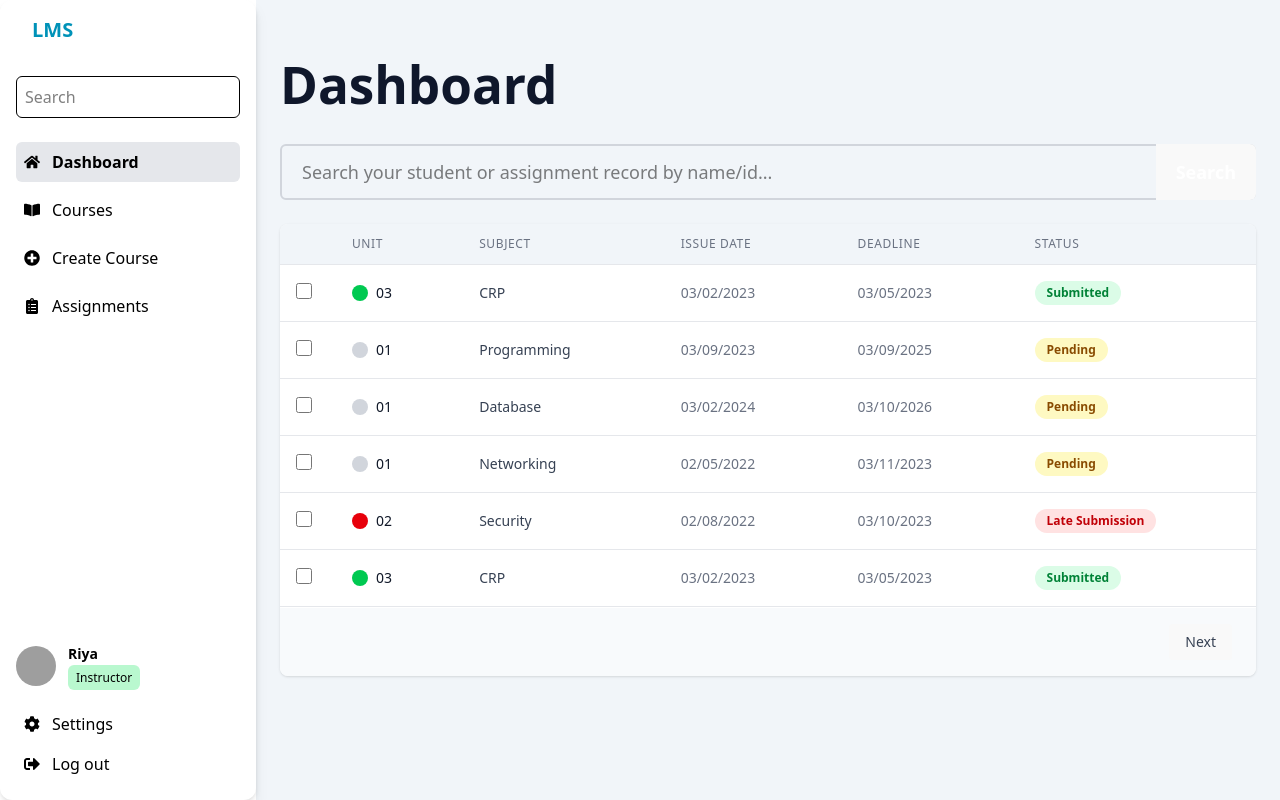
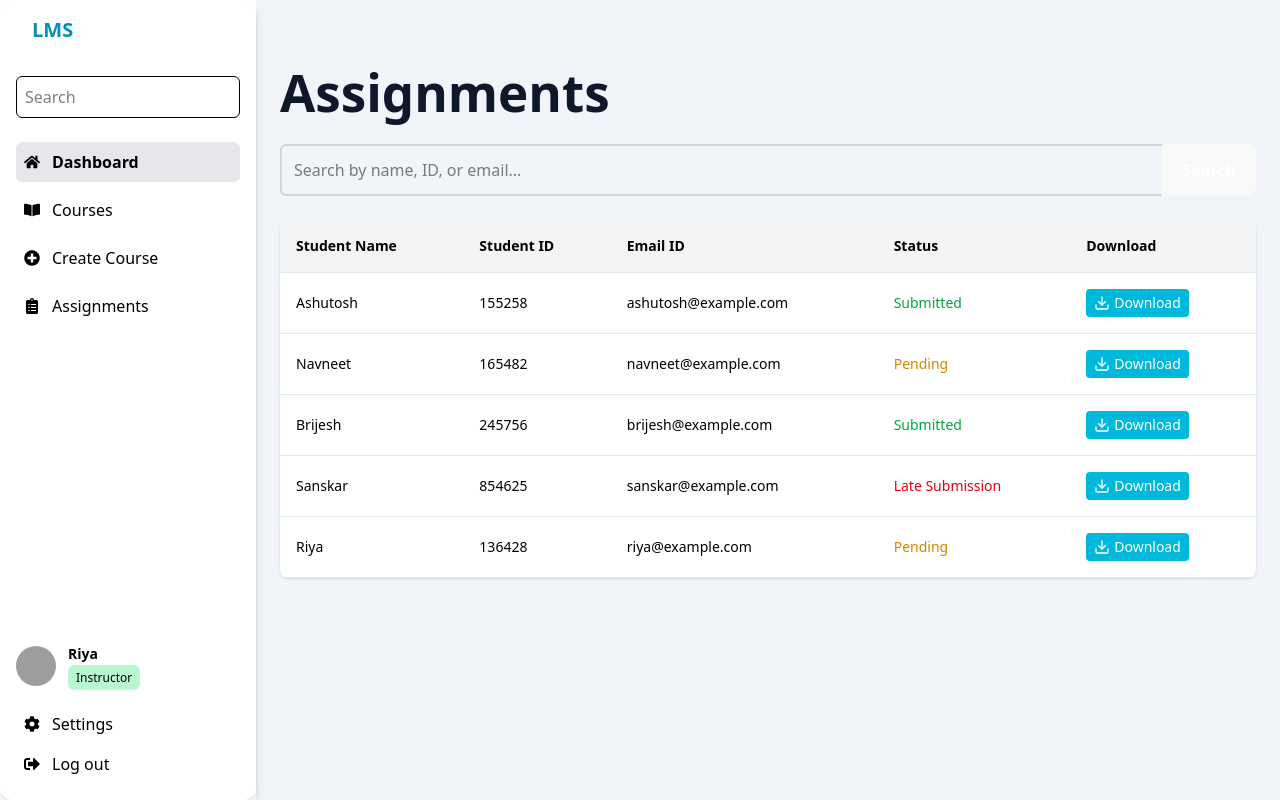
Before and after one commit to singh-aayush/Lms, a React (Vite) app: page / in a window 1280 px wide. Built offline with nearby package versions, Linux system fonts and the light colour scheme; grey boxes are pictures that could not be loaded.

Commit message:
file navigation update

```diff
--- a/src/Components/Instructor_assignment_component/assignmentPage.jsx
+++ b/src/Components/Instructor_assignment_component/assignmentPage.jsx
@@ -1,129 +1,173 @@
+// import { useState } from 'react';
+// import { FiDownload } from 'react-icons/fi';
+
+// function Assignment() {
+//   const [searchTerm, setSearchTerm] = useState('');
+
+//   const assignmentsData = [
+//     { studentName: 'Ashutosh', studentId: '155258', email: 'ashutosh@example.com', status: 'Submitted', file: '/files/assignment1.pdf' },
+//     { studentName: 'Navneet', studentId: '165482', email: 'navneet@example.com', status: 'Pending', file: '/files/assignment2.pdf' },
+//     { studentName: 'Brijesh', studentId: '245756', email: 'brijesh@example.com', status: 'Submitted', file: '/files/assignment3.pdf' },
+//     { studentName: 'Sanskar', studentId: '854625', email: 'sanskar@example.com', status: 'Late Submission', file: '/files/assignment4.pdf' },
+//     { studentName: 'Riya', studentId: '136428', email: 'riya@example.com', status: 'Pending', file: '/files/assignment5.pdf' },
+//   ];
+
+//   const filteredAssignments = assignmentsData.filter((assignment) =>
+//     assignment.studentName.toLowerCase().includes(searchTerm.toLowerCase()) ||
+//     assignment.studentId.includes(searchTerm) ||
+//     assignment.email.toLowerCase().includes(searchTerm.toLowerCase())
+//   );
+
+//   return (
+//     <div className="max-w-7xl mx-auto px-4 py-4 sm:px-6 lg:px-6 lg:py-16 sm:py-6 text-sm sm:text-sm md:text-base lg:text-base">
+//       {/* Heading */}
+//       <div className="flex items-center justify-between mb-6">
+//         <h1 className="text-base sm:text-lg md:text-xl lg:text-3xl font-bold text-slate-900">
+//           Assignments
+//         </h1>
+//       </div>
+
+//       {/* Search */}
+//       <div className="mb-6">
+//         <div className="relative w-full">
+//           <input
+//             type="text"
+//             placeholder="Search by name, ID, or email..."
+//             value={searchTerm}
+//             onChange={(e) => setSearchTerm(e.target.value)}
+//             className="w-full p-3 pr-24 border-2 border-gray-300 rounded-md text-black focus:outline-none text-sm sm:text-sm md:text-base"
+//           />
+//           <button className="absolute right-0 top-0 h-full bg-cyan-500 text-white px-5 font-semibold rounded-r-md cursor-pointer text-sm sm:text-sm md:text-base">
+//             Search
+//           </button>
+//         </div>
+//       </div>
+
+//       {/* Table on medium+ screens */}
+//       <div className="hidden md:block">
+//         <div className="overflow-x-auto bg-white rounded-lg shadow">
+//           <table className="min-w-full text-sm">
+//             <thead className="bg-gray-100 border-b border-gray-200">
+//               <tr>
+//                 <th className="text-left p-4">Student Name</th>
+//                 <th className="text-left p-4">Student ID</th>
+//                 <th className="text-left p-4">Email ID</th>
+//                 <th className="text-left p-4">Status</th>
+//                 <th className="text-left p-4">Download</th>
+//               </tr>
+//             </thead>
+//             <tbody>
+//               {filteredAssignments.map((assignment, index) => (
+//                 <tr key={index} className="border-b border-gray-200 hover:bg-gray-50 text-sm">
+//                   <td className="p-4">{assignment.studentName}</td>
+//                   <td className="p-4">{assignment.studentId}</td>
+//                   <td className="p-4">{assignment.email}</td>
+//                   <td className="p-4">
+//                     <span className={`font-medium ${
+//                       assignment.status === 'Submitted'
+//                         ? 'text-green-600'
+//                         : assignment.status === 'Pending'
+//                         ? 'text-yellow-600'
+//                         : 'text-red-600'
+//                     }`}>
+//                       {assignment.status}
+//                     </span>
+//                   </td>
+//                   <td className="p-4">
+//                     <a
+//                       href={assignment.file}
+//                       download
+//                       className="inline-flex items-center gap-1 bg-cyan-500 text-white px-2 py-1 rounded hover:bg-cyan-600 transition whitespace-nowrap"
+//                     >
+//                       <FiDownload className="w-4 h-4" />
+//                       Download
+//                     </a>
+//                   </td>
+//                 </tr>
+//               ))}
+//             </tbody>
+//           </table>
+//         </div>
+//       </div>
+
+//       {/* Card layout on small screens */}
+//       <div className="md:hidden space-y-4">
+//         {filteredAssignments.map((assignment, index) => (
+//           <div key={index} className="bg-white rounded-lg shadow p-4 space-y-2 text-sm">
+//             <div><strong>Student Name:</strong> {assignment.studentName}</div>
+//             <div><strong>Student ID:</strong> {assignment.studentId}</div>
+//             <div><strong>Email:</strong> {assignment.email}</div>
+//             <div>
+//               <strong>Status:</strong>{' '}
+//               <span className={`font-medium ${
+//                 assignment.status === 'Submitted'
+//                   ? 'text-green-600'
+//                   : assignment.status === 'Pending'
+//                   ? 'text-yellow-600'
+//                   : 'text-red-600'
+//               }`}>
+//                 {assignment.status}
+//               </span>
+//             </div>
+//             <div>
+//               <a
+//                 href={assignment.file}
+//                 download
+//                 className="inline-flex items-center gap-1 bg-blue-500 text-white px-3 py-1 rounded hover:bg-blue-600 transition text-sm"
+//               >
+//                 <FiDownload className="w-4 h-4" />
+//                 Download
+//               </a>
+//             </div>
+//           </div>
+//         ))}
+//       </div>
+//     </div>
+//   );
+// }
+
+// export default Assignment;
+
+
 import { useState } from 'react';
-import { FiDownload } from 'react-icons/fi';
+import AssignmentTable from '../Instructor_assignment_component/assignmentTable';
+import SearchBar from '../Instructor_assignment_component/searchBar';
 
-function Assignment() {
+function Home() {
   const [searchTerm, setSearchTerm] = useState('');
 
   const assignmentsData = [
-    { studentName: 'Ashutosh', studentId: '155258', email: 'ashutosh@example.com', status: 'Submitted', file: '/files/assignment1.pdf' },
-    { studentName: 'Navneet', studentId: '165482', email: 'navneet@example.com', status: 'Pending', file: '/files/assignment2.pdf' },
-    { studentName: 'Brijesh', studentId: '245756', email: 'brijesh@example.com', status: 'Submitted', file: '/files/assignment3.pdf' },
-    { studentName: 'Sanskar', studentId: '854625', email: 'sanskar@example.com', status: 'Late Submission', file: '/files/assignment4.pdf' },
-    { studentName: 'Riya', studentId: '136428', email: 'riya@example.com', status: 'Pending', file: '/files/assignment5.pdf' },
+    { unit: '03', subject: 'CRP', issuesDate: '03/02/2023', deadline: '03/05/2023', status: 'Submitted' },
+    { unit: '01', subject: 'Programming', issuesDate: '03/09/2023', deadline: '03/09/2025', status: 'Pending' },
+    { unit: '01', subject: 'Database', issuesDate: '03/02/2024', deadline: '03/10/2026', status: 'Pending' },
+    { unit: '01', subject: 'Networking', issuesDate: '02/05/2022', deadline: '03/11/2023', status: 'Pending' },
+    { unit: '02', subject: 'Security', issuesDate: '02/08/2022', deadline: '03/10/2023', status: 'Late Submission' },
+    { unit: '03', subject: 'CRP', issuesDate: '03/02/2023', deadline: '03/05/2023', status: 'Submitted' },
+    { unit: '01', subject: 'Programming', issuesDate: '03/09/2023', deadline: '03/09/2025', status: 'Pending' },
+    { unit: '01', subject: 'Database', issuesDate: '03/02/2024', deadline: '03/10/2026', status: 'Pending' },
+    { unit: '01', subject: 'Networking', issuesDate: '02/05/2022', deadline: '03/11/2023', status: 'Pending' },
+    { unit: '02', subject: 'Security', issuesDate: '02/08/2022', deadline: '03/10/2023', status: 'Late Submission' },
   ];
 
-  const filteredAssignments = assignmentsData.filter((assignment) =>
-    assignment.studentName.toLowerCase().includes(searchTerm.toLowerCase()) ||
-    assignment.studentId.includes(searchTerm) ||
-    assignment.email.toLowerCase().includes(searchTerm.toLowerCase())
+  const filteredAssignments = assignmentsData.filter(assignment =>
+    assignment.subject.toLowerCase().includes(searchTerm.toLowerCase()) ||
+    assignment.unit.toLowerCase().includes(searchTerm.toLowerCase())
   );
 
   return (
-    <div className="max-w-7xl mx-auto px-4 py-4 sm:px-6 lg:px-6 lg:py-16 sm:py-6 text-sm sm:text-sm md:text-base lg:text-base">
+    <div className="max-w-7xl mx-auto px-0 px-4 lg:px-6 py-4 lg:py-12">
       {/* Heading */}
-      <div className="flex items-center justify-between mb-6">
-        <h1 className="text-base sm:text-lg md:text-xl lg:text-3xl font-bold text-slate-900">
-          Assignments
+      <div className="flex items-center justify-between mb-8 mt-2">
+        <h1 className="text-lg sm:text-xl md:text-2xl lg:text-3xl font-bold text-slate-900">
+          Dashboard
         </h1>
       </div>
 
-      {/* Search */}
-      <div className="mb-6">
-        <div className="relative w-full">
-          <input
-            type="text"
-            placeholder="Search by name, ID, or email..."
-            value={searchTerm}
-            onChange={(e) => setSearchTerm(e.target.value)}
-            className="w-full p-3 pr-24 border-2 border-gray-300 rounded-md text-black focus:outline-none text-sm sm:text-sm md:text-base"
-          />
-          <button className="absolute right-0 top-0 h-full bg-cyan-500 text-white px-5 font-semibold rounded-r-md cursor-pointer text-sm sm:text-sm md:text-base">
-            Search
-          </button>
-        </div>
-      </div>
-
-      {/* Table on medium+ screens */}
-      <div className="hidden md:block">
-        <div className="overflow-x-auto bg-white rounded-lg shadow">
-          <table className="min-w-full text-sm">
-            <thead className="bg-gray-100 border-b border-gray-200">
-              <tr>
-                <th className="text-left p-4">Student Name</th>
-                <th className="text-left p-4">Student ID</th>
-                <th className="text-left p-4">Email ID</th>
-                <th className="text-left p-4">Status</th>
-                <th className="text-left p-4">Download</th>
-              </tr>
-            </thead>
-            <tbody>
-              {filteredAssignments.map((assignment, index) => (
-                <tr key={index} className="border-b border-gray-200 hover:bg-gray-50 text-sm">
-                  <td className="p-4">{assignment.studentName}</td>
-                  <td className="p-4">{assignment.studentId}</td>
-                  <td className="p-4">{assignment.email}</td>
-                  <td className="p-4">
-                    <span className={`font-medium ${
-                      assignment.status === 'Submitted'
-                        ? 'text-green-600'
-                        : assignment.status === 'Pending'
-                        ? 'text-yellow-600'
-                        : 'text-red-600'
-                    }`}>
-                      {assignment.status}
-                    </span>
-                  </td>
-                  <td className="p-4">
-                    <a
-                      href={assignment.file}
-                      download
-                      className="inline-flex items-center gap-1 bg-cyan-500 text-white px-2 py-1 rounded hover:bg-cyan-600 transition whitespace-nowrap"
-                    >
-                      <FiDownload className="w-4 h-4" />
-                      Download
-                    </a>
-                  </td>
-                </tr>
-              ))}
-            </tbody>
-          </table>
-        </div>
-      </div>
-
-      {/* Card layout on small screens */}
-      <div className="md:hidden space-y-4">
-        {filteredAssignments.map((assignment, index) => (
-          <div key={index} className="bg-white rounded-lg shadow p-4 space-y-2 text-sm">
-            <div><strong>Student Name:</strong> {assignment.studentName}</div>
-            <div><strong>Student ID:</strong> {assignment.studentId}</div>
-            <div><strong>Email:</strong> {assignment.email}</div>
-            <div>
-              <strong>Status:</strong>{' '}
-              <span className={`font-medium ${
-                assignment.status === 'Submitted'
-                  ? 'text-green-600'
-                  : assignment.status === 'Pending'
-                  ? 'text-yellow-600'
-                  : 'text-red-600'
-              }`}>
-                {assignment.status}
-              </span>
-            </div>
-            <div>
-              <a
-                href={assignment.file}
-                download
-                className="inline-flex items-center gap-1 bg-blue-500 text-white px-3 py-1 rounded hover:bg-blue-600 transition text-sm"
-              >
-                <FiDownload className="w-4 h-4" />
-                Download
-              </a>
-            </div>
-          </div>
-        ))}
-      </div>
+      {/* Search and Table */}
+      <SearchBar searchTerm={searchTerm} setSearchTerm={setSearchTerm} />
+      <AssignmentTable assignments={filteredAssignments} />
     </div>
   );
 }
 
-export default Assignment;
+export default Home;
--- a/src/Components/Instructor_home_component/home.jsx
+++ b/src/Components/Instructor_home_component/home.jsx
@@ -1,42 +1,173 @@
+// import { useState } from 'react';
+// import AssignmentTable from '../Instructor_assignment_component/assignmentTable';
+// import SearchBar from '../Instructor_assignment_component/searchBar';
+
+// function Home() {
+//   const [searchTerm, setSearchTerm] = useState('');
+
+//   const assignmentsData = [
+//     { unit: '03', subject: 'CRP', issuesDate: '03/02/2023', deadline: '03/05/2023', status: 'Submitted' },
+//     { unit: '01', subject: 'Programming', issuesDate: '03/09/2023', deadline: '03/09/2025', status: 'Pending' },
+//     { unit: '01', subject: 'Database', issuesDate: '03/02/2024', deadline: '03/10/2026', status: 'Pending' },
+//     { unit: '01', subject: 'Networking', issuesDate: '02/05/2022', deadline: '03/11/2023', status: 'Pending' },
+//     { unit: '02', subject: 'Security', issuesDate: '02/08/2022', deadline: '03/10/2023', status: 'Late Submission' },
+//     { unit: '03', subject: 'CRP', issuesDate: '03/02/2023', deadline: '03/05/2023', status: 'Submitted' },
+//     { unit: '01', subject: 'Programming', issuesDate: '03/09/2023', deadline: '03/09/2025', status: 'Pending' },
+//     { unit: '01', subject: 'Database', issuesDate: '03/02/2024', deadline: '03/10/2026', status: 'Pending' },
+//     { unit: '01', subject: 'Networking', issuesDate: '02/05/2022', deadline: '03/11/2023', status: 'Pending' },
+//     { unit: '02', subject: 'Security', issuesDate: '02/08/2022', deadline: '03/10/2023', status: 'Late Submission' },
+//   ];
+
+//   const filteredAssignments = assignmentsData.filter(assignment =>
+//     assignment.subject.toLowerCase().includes(searchTerm.toLowerCase()) ||
+//     assignment.unit.toLowerCase().includes(searchTerm.toLowerCase())
+//   );
+
+//   return (
+//     <div className="max-w-7xl mx-auto px-0 px-4 lg:px-6 py-4 lg:py-12">
+//       {/* Heading */}
+//       <div className="flex items-center justify-between mb-8 mt-2">
+//         <h1 className="text-lg sm:text-xl md:text-2xl lg:text-3xl font-bold text-slate-900">
+//           Dashboard
+//         </h1>
+//       </div>
+
+//       {/* Search and Table */}
+//       <SearchBar searchTerm={searchTerm} setSearchTerm={setSearchTerm} />
+//       <AssignmentTable assignments={filteredAssignments} />
+//     </div>
+//   );
+// }
+
+// export default Home;
+
+
 import { useState } from 'react';
-import AssignmentTable from '../Instructor_assignment_component/assignmentTable';
-import SearchBar from '../Instructor_assignment_component/searchBar';
+import { FiDownload } from 'react-icons/fi';
 
-function Home() {
+function Assignment() {
   const [searchTerm, setSearchTerm] = useState('');
 
   const assignmentsData = [
-    { unit: '03', subject: 'CRP', issuesDate: '03/02/2023', deadline: '03/05/2023', status: 'Submitted' },
-    { unit: '01', subject: 'Programming', issuesDate: '03/09/2023', deadline: '03/09/2025', status: 'Pending' },
-    { unit: '01', subject: 'Database', issuesDate: '03/02/2024', deadline: '03/10/2026', status: 'Pending' },
-    { unit: '01', subject: 'Networking', issuesDate: '02/05/2022', deadline: '03/11/2023', status: 'Pending' },
-    { unit: '02', subject: 'Security', issuesDate: '02/08/2022', deadline: '03/10/2023', status: 'Late Submission' },
-    { unit: '03', subject: 'CRP', issuesDate: '03/02/2023', deadline: '03/05/2023', status: 'Submitted' },
-    { unit: '01', subject: 'Programming', issuesDate: '03/09/2023', deadline: '03/09/2025', status: 'Pending' },
-    { unit: '01', subject: 'Database', issuesDate: '03/02/2024', deadline: '03/10/2026', status: 'Pending' },
-    { unit: '01', subject: 'Networking', issuesDate: '02/05/2022', deadline: '03/11/2023', status: 'Pending' },
-    { unit: '02', subject: 'Security', issuesDate: '02/08/2022', deadline: '03/10/2023', status: 'Late Submission' },
+    { studentName: 'Ashutosh', studentId: '155258', email: 'ashutosh@example.com', status: 'Submitted', file: '/files/assignment1.pdf' },
+    { studentName: 'Navneet', studentId: '165482', email: 'navneet@example.com', status: 'Pending', file: '/files/assignment2.pdf' },
+    { studentName: 'Brijesh', studentId: '245756', email: 'brijesh@example.com', status: 'Submitted', file: '/files/assignment3.pdf' },
+    { studentName: 'Sanskar', studentId: '854625', email: 'sanskar@example.com', status: 'Late Submission', file: '/files/assignment4.pdf' },
+    { studentName: 'Riya', studentId: '136428', email: 'riya@example.com', status: 'Pending', file: '/files/assignment5.pdf' },
   ];
 
-  const filteredAssignments = assignmentsData.filter(assignment =>
-    assignment.subject.toLowerCase().includes(searchTerm.toLowerCase()) ||
-    assignment.unit.toLowerCase().includes(searchTerm.toLowerCase())
+  const filteredAssignments = assignmentsData.filter((assignment) =>
+    assignment.studentName.toLowerCase().includes(searchTerm.toLowerCase()) ||
+    assignment.studentId.includes(searchTerm) ||
+    assignment.email.toLowerCase().includes(searchTerm.toLowerCase())
   );
 
   return (
-    <div className="max-w-7xl mx-auto px-0 px-4 lg:px-6 py-4 lg:py-12">
+    <div className="max-w-7xl mx-auto px-4 py-4 sm:px-6 lg:px-6 lg:py-16 sm:py-6 text-sm sm:text-sm md:text-base lg:text-base">
       {/* Heading */}
-      <div className="flex items-center justify-between mb-8 mt-2">
-        <h1 className="text-lg sm:text-xl md:text-2xl lg:text-3xl font-bold text-slate-900">
-          Dashboard
+      <div className="flex items-center justify-between mb-6">
+        <h1 className="text-base sm:text-lg md:text-xl lg:text-3xl font-bold text-slate-900">
+          Assignments
         </h1>
       </div>
 
-      {/* Search and Table */}
-      <SearchBar searchTerm={searchTerm} setSearchTerm={setSearchTerm} />
-      <AssignmentTable assignments={filteredAssignments} />
+      {/* Search */}
+      <div className="mb-6">
+        <div className="relative w-full">
+          <input
+            type="text"
+            placeholder="Search by name, ID, or email..."
+            value={searchTerm}
+            onChange={(e) => setSearchTerm(e.target.value)}
+            className="w-full p-3 pr-24 border-2 border-gray-300 rounded-md text-black focus:outline-none text-sm sm:text-sm md:text-base"
+          />
+          <button className="absolute right-0 top-0 h-full bg-cyan-500 text-white px-5 font-semibold rounded-r-md cursor-pointer text-sm sm:text-sm md:text-base">
+            Search
+          </button>
+        </div>
+      </div>
+
+      {/* Table on medium+ screens */}
+      <div className="hidden md:block">
+        <div className="overflow-x-auto bg-white rounded-lg shadow">
+          <table className="min-w-full text-sm">
+            <thead className="bg-gray-100 border-b border-gray-200">
+              <tr>
+                <th className="text-left p-4">Student Name</th>
+                <th className="text-left p-4">Student ID</th>
+                <th className="text-left p-4">Email ID</th>
+                <th className="text-left p-4">Status</th>
+                <th className="text-left p-4">Download</th>
+              </tr>
+            </thead>
+            <tbody>
+              {filteredAssignments.map((assignment, index) => (
+                <tr key={index} className="border-b border-gray-200 hover:bg-gray-50 text-sm">
+                  <td className="p-4">{assignment.studentName}</td>
+                  <td className="p-4">{assignment.studentId}</td>
+                  <td className="p-4">{assignment.email}</td>
+                  <td className="p-4">
+                    <span className={`font-medium ${
+                      assignment.status === 'Submitted'
+                        ? 'text-green-600'
+                        : assignment.status === 'Pending'
+                        ? 'text-yellow-600'
+                        : 'text-red-600'
+                    }`}>
+                      {assignment.status}
+                    </span>
+                  </td>
+                  <td className="p-4">
+                    <a
+                      href={assignment.file}
+                      download
+                      className="inline-flex items-center gap-1 bg-cyan-500 text-white px-2 py-1 rounded hover:bg-cyan-600 transition whitespace-nowrap"
+                    >
+                      <FiDownload className="w-4 h-4" />
+                      Download
+                    </a>
+                  </td>
+                </tr>
+              ))}
+            </tbody>
+          </table>
+        </div>
+      </div>
+
+      {/* Card layout on small screens */}
+      <div className="md:hidden space-y-4">
+        {filteredAssignments.map((assignment, index) => (
+          <div key={index} className="bg-white rounded-lg shadow p-4 space-y-2 text-sm">
+            <div><strong>Student Name:</strong> {assignment.studentName}</div>
+            <div><strong>Student ID:</strong> {assignment.studentId}</div>
+            <div><strong>Email:</strong> {assignment.email}</div>
+            <div>
+              <strong>Status:</strong>{' '}
+              <span className={`font-medium ${
+                assignment.status === 'Submitted'
+                  ? 'text-green-600'
+                  : assignment.status === 'Pending'
+                  ? 'text-yellow-600'
+                  : 'text-red-600'
+              }`}>
+                {assignment.status}
+              </span>
+            </div>
+            <div>
+              <a
+                href={assignment.file}
+                download
+                className="inline-flex items-center gap-1 bg-blue-500 text-white px-3 py-1 rounded hover:bg-blue-600 transition text-sm"
+              >
+                <FiDownload className="w-4 h-4" />
+                Download
+              </a>
+            </div>
+          </div>
+        ))}
+      </div>
     </div>
   );
 }
 
-export default Home;
+export default Assignment;
```
Also changed, not shown: 1 other file (tests, documents, lock files or other folders).
